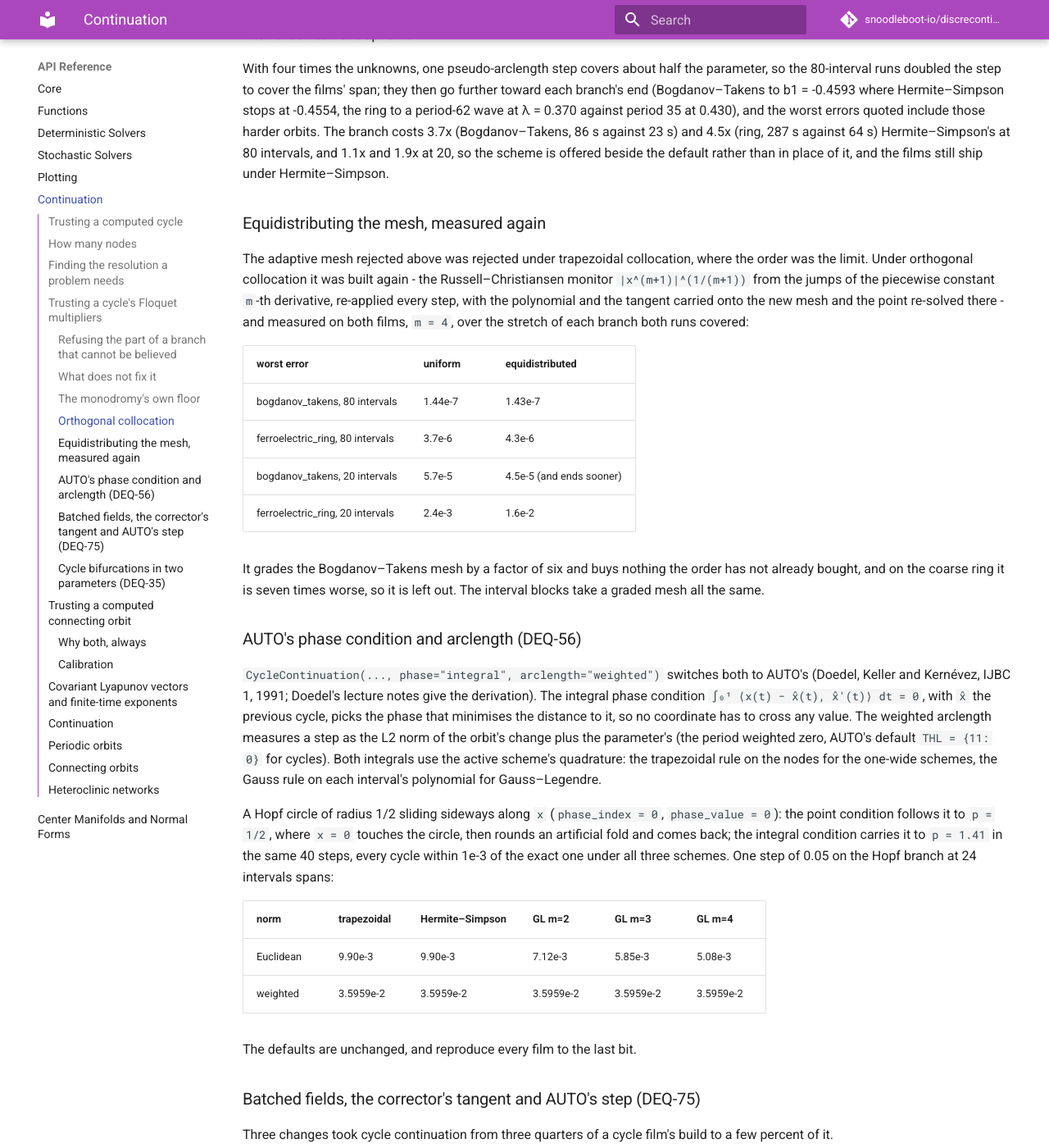
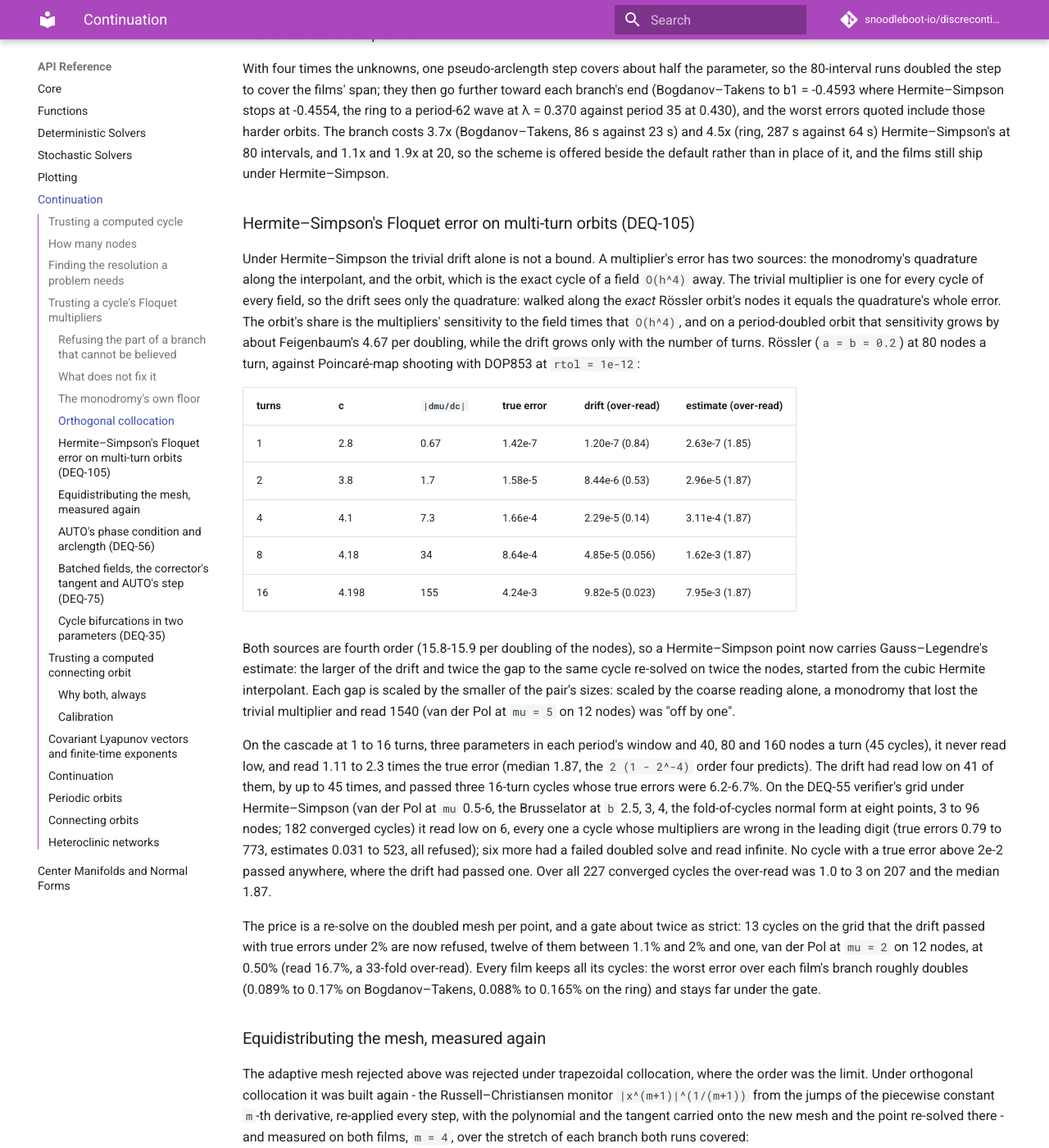
Before and after one commit to snoodleboot-io/discrecontinual_equations, an MkDocs documentation site: the page built from docs/api/continuation.md, in a window 1280 px wide and 1400 px high, scrolled down 7436 px. Shown: the whole window at 82% size. Built offline with MkDocs 1.6.1 and Material for MkDocs 9.7.7, drawn with Linux system fonts in a browser that asks for light colours; comment, search, counter and statistics services are not loaded.

Commit message:
Explain why Hermite-Simpson's trivial drift under-reads multi-turn orbits, and record the estimate's over-reads (DEQ-105)

```diff
--- a/docs/api/continuation.md
+++ b/docs/api/continuation.md
@@ -343,6 +343,54 @@ branch costs 3.7x (Bogdanov–Takens, 86 s against 23 s) and 4.5x (ring, 287 s a
 offered beside the default rather than in place of it, and the films still ship
 under Hermite–Simpson.
 
+### Hermite–Simpson's Floquet error on multi-turn orbits (DEQ-105)
+
+Under Hermite–Simpson the trivial drift alone is not a bound. A multiplier's
+error has two sources: the monodromy's quadrature along the interpolant, and the
+orbit, which is the exact cycle of a field `O(h^4)` away. The trivial multiplier is
+one for every cycle of every field, so the drift sees only the quadrature: walked
+along the *exact* Rössler orbit's nodes it equals the quadrature's whole error. The
+orbit's share is the multipliers' sensitivity to the field times that `O(h^4)`, and
+on a period-doubled orbit that sensitivity grows by about Feigenbaum's 4.67 per
+doubling, while the drift grows only with the number of turns. Rössler
+(`a = b = 0.2`) at 80 nodes a turn, against Poincaré-map shooting with DOP853 at
+`rtol = 1e-12`:
+
+| turns | c | `|dmu/dc|` | true error | drift (over-read) | estimate (over-read) |
+|---|---|---|---|---|---|
+| 1 | 2.8 | 0.67 | 1.42e-7 | 1.20e-7 (0.84) | 2.63e-7 (1.85) |
+| 2 | 3.8 | 1.7 | 1.58e-5 | 8.44e-6 (0.53) | 2.96e-5 (1.87) |
+| 4 | 4.1 | 7.3 | 1.66e-4 | 2.29e-5 (0.14) | 3.11e-4 (1.87) |
+| 8 | 4.18 | 34 | 8.64e-4 | 4.85e-5 (0.056) | 1.62e-3 (1.87) |
+| 16 | 4.198 | 155 | 4.24e-3 | 9.82e-5 (0.023) | 7.95e-3 (1.87) |
+
+Both sources are fourth order (15.8-15.9 per doubling of the nodes), so a
+Hermite–Simpson point now carries Gauss–Legendre's estimate: the larger of the
+drift and twice the gap to the same cycle re-solved on twice the nodes, started
+from the cubic Hermite interpolant. Each gap is scaled by the smaller of the pair's
+sizes: scaled by the coarse reading alone, a monodromy that lost the trivial
+multiplier and read 1540 (van der Pol at `mu = 5` on 12 nodes) was "off by one".
+
+On the cascade at 1 to 16 turns, three parameters in each period's window and 40,
+80 and 160 nodes a turn (45 cycles), it never read low, and read 1.11 to 2.3 times
+the true error (median 1.87, the `2 (1 - 2^-4)` order four predicts). The drift had
+read low on 41 of them, by up to 45 times, and passed three 16-turn cycles whose
+true errors were 6.2-6.7%. On the DEQ-55 verifier's grid under Hermite–Simpson (van
+der Pol at `mu` 0.5-6, the Brusselator at `b` 2.5, 3, 4, the fold-of-cycles normal
+form at eight points, 3 to 96 nodes; 182 converged cycles) it read low on 6, every
+one a cycle whose multipliers are wrong in the leading digit (true errors 0.79 to
+773, estimates 0.031 to 523, all refused); six more had a failed doubled solve and
+read infinite. No cycle with a true error above 2e-2 passed anywhere, where the
+drift had passed one. Over all 227 converged cycles the over-read was 1.0 to 3 on
+207 and the median 1.87.
+
+The price is a re-solve on the doubled mesh per point, and a gate about twice as
+strict: 13 cycles on the grid that the drift passed with true errors under 2% are
+now refused, twelve of them between 1.1% and 2% and one, van der Pol at `mu = 2`
+on 12 nodes, at 0.50% (read 16.7%, a 33-fold over-read). Every film keeps all its cycles: the worst error over each film's branch
+roughly doubles (0.089% to 0.17% on Bogdanov–Takens, 0.088% to 0.165% on the ring)
+and stays far under the gate.
+
 ### Equidistributing the mesh, measured again
 
 The adaptive mesh rejected above was rejected under trapezoidal collocation, where
```
Also changed, not shown: 1 other file.
